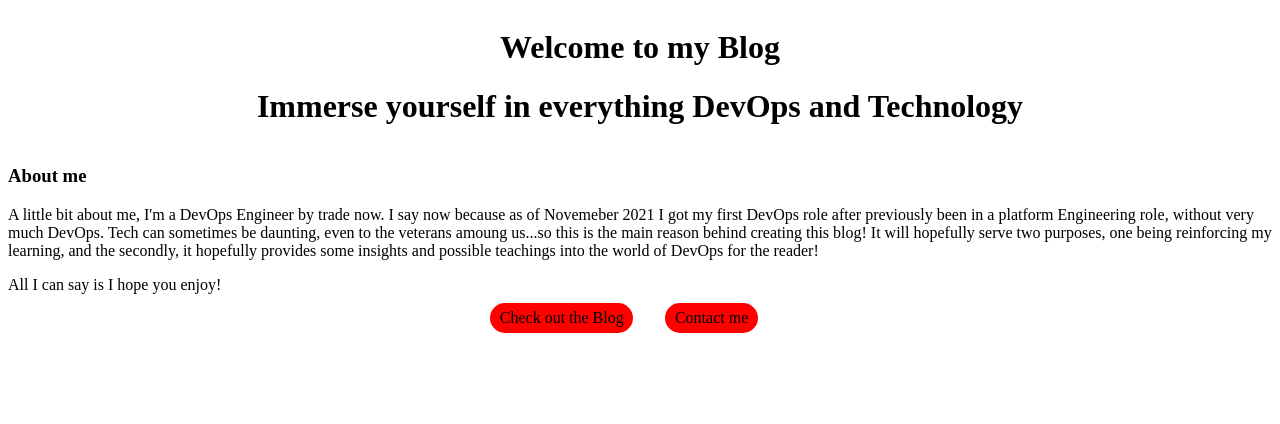
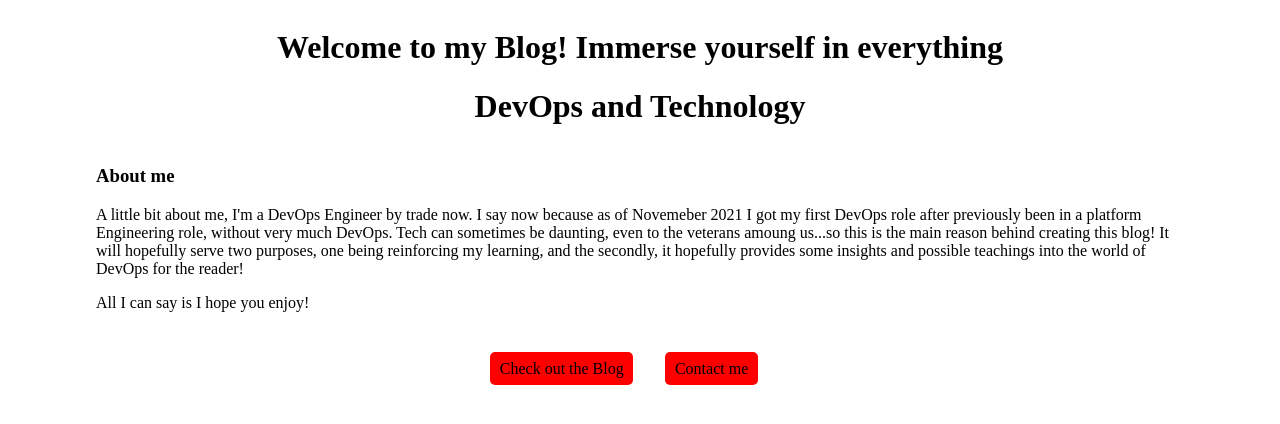
Before and after one commit to tbriggs1/devops_blog_frontend, a React (Create React App) app: page / in a window 1280 px wide. Shown: the top 424 px of the page. Built offline with nearby package versions, Linux system fonts and the light colour scheme.

Commit message:
added styles

```diff
--- a/src/components/Homepage/About.js
+++ b/src/components/Homepage/About.js
@@ -3,7 +3,7 @@ import React from 'react';
 const About = () =>
 {
     return(
-        <div>
+        <div className="about-main">
             <h3>About me</h3>
             <p>A little bit about me, I'm a DevOps Engineer by trade now. I say now because as of Novemeber 2021 I got my first DevOps role after previously been in
                 a platform Engineering role, without very much DevOps. Tech can sometimes be daunting, even to the veterans amoung us...so this is the main reason
--- a/src/components/Homepage/Info.js
+++ b/src/components/Homepage/Info.js
@@ -4,8 +4,8 @@ import '../../styles/homepage.css'
 const Info = () => {
     return(
         <div className="info_main">
-            <h1>Welcome to my Blog </h1>
-            <h1> Immerse yourself in everything DevOps and Technology </h1>
+            <h1>Welcome to my Blog! Immerse yourself in everything </h1>
+            <h1>  DevOps and Technology </h1>
         </div>
     )
 }
--- a/src/styles/homepage.css
+++ b/src/styles/homepage.css
@@ -12,13 +12,19 @@
 .home_buttons btn{
     background: red;
     margin-right: 2rem;
-    padding: 0.4rem;
-    border-radius: 25px;
+    padding: 0.5rem;
+    border-radius: 5px;
     padding-right: 0.6rem;
     padding-left: 0.6rem;
     transition: 0.8s;
+    min-width: 500px;
 }
 
 .home_buttons btn:hover{
     background: blue;
 }
+
+.about-main{
+    width: 85vw;
+    margin-bottom: 2rem;
+}
--- a/src/styles/style.css
+++ b/src/styles/style.css
@@ -1,3 +1,4 @@
 body{
-
+    max-width: 1920px;
+    box-sizing: border-box;
 }
```
